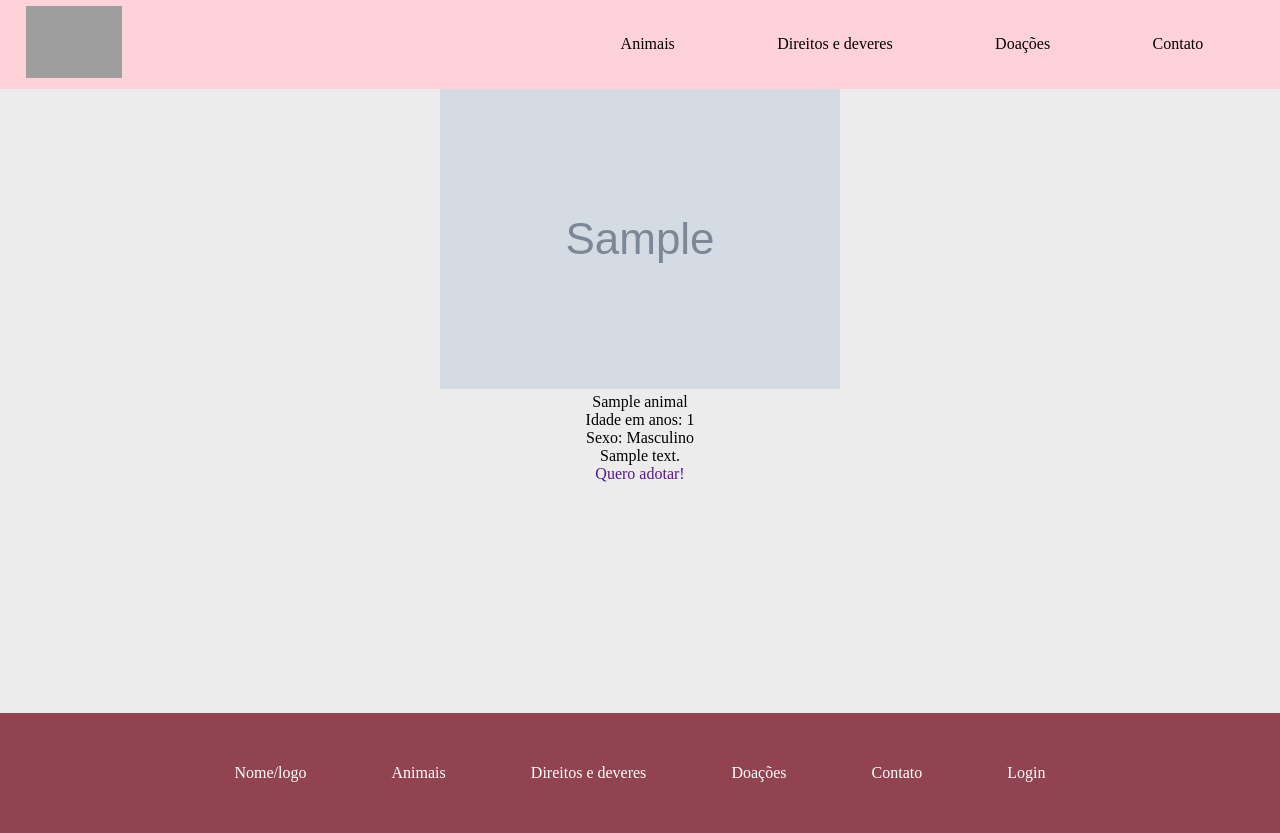
After one commit to Bewwwy/TCC, a PHP site: page /pages/informacoes_animal.php?id=1 in a window 1280 px wide. The commit adds this page. Run offline with PHP 8.4, Linux system fonts and the light colour scheme; tables that the repository leaves empty hold one stand-in row (values such as "Sample post"); grey boxes marked "Sample" are stand-in pictures; grey boxes are pictures that could not be loaded.

Commit message:
pg animais e informações dos animais

```diff
--- a/site/index.html
+++ b/site/index.html
@@ -15,7 +15,7 @@
     <nav>
         <a href="./index.html"><img class="logo" src="images/logo.svg" alt="logo"></a>
         <ul class="nav_links">
-            <li><a href="pages/animais.html">Animais</a></li>
+            <li><a href="pages/animais.php">Animais</a></li>
             <li><a href="pages/direitos_deveres.html">Direitos e deveres</a></li>
             <li><a href="pages/doacao.html">Doações</a></li>
             <li><a href="pages/form.php">Contato</a></li>
--- a/site/pages/CRUDanimais.php
+++ b/site/pages/CRUDanimais.php
@@ -30,7 +30,7 @@ require_once '../banco/conexao.php';
         </thead>
         <tbody>
         <?php
-                $query = "SELECT * FROM tb_animal    ORDER BY ID_pet;";
+                $query = "SELECT * FROM tb_animal ORDER BY ID_pet;";
 
                 $stmt = $pdo->prepare($query);
                 $stmt->execute();
--- a/site/pages/direitos_deveres.html
+++ b/site/pages/direitos_deveres.html
@@ -15,7 +15,7 @@
     <nav>
         <a href="../index.html"><img class="logo" src="../images/logo.svg" alt="logo"></a>
         <ul class="nav_links">
-            <li><a href="../pages/animais.html">Animais</a></li>
+            <li><a href="../pages/animais.php">Animais</a></li>
             <li><a href="./direitos_deveres.html">Direitos e deveres</a></li>
             <li><a href="./doacao.html">Doações</a></li>
             <li><a href="../pages/form.php">Contato</a></li>
--- a/site/pages/doacao.html
+++ b/site/pages/doacao.html
@@ -15,7 +15,7 @@
     <nav>
         <a href="../index.html"><img class="logo" src="../images/logo.svg" alt="logo"></a>
         <ul class="nav_links">
-            <li><a href="../pages/animais.html">Animais</a></li>
+            <li><a href="../pages/animais.php">Animais</a></li>
             <li><a href="./direitos_deveres.html">Direitos e deveres</a></li>
             <li><a href="./doacao.html">Doações</a></li>
             <li><a href="../pages/form.php">Contato</a></li>
--- a/site/pages/form.php
+++ b/site/pages/form.php
@@ -13,7 +13,7 @@
     <nav>
         <a href="../index.html"><img class="logo" src="../images/logo.svg" alt="logo"></a>
         <ul class="nav_links">
-            <li><a href="../pages/animais.html">Animais</a></li>
+            <li><a href="../pages/animais.php">Animais</a></li>
             <li><a href="../pages/direitos_deveres.html">Direitos e deveres</a></li>
             <li><a href="../pages/doacao.html">Doações</a></li>
             <li><a href="../form.php">Contato</a></li>
--- /dev/null
+++ b/site/pages/informacoes_animal.php
@@ -0,0 +1,65 @@
+<?php
+require_once '../banco/config_session.php';
+require_once '../banco/conexao.php';
+
+$id = $_GET['id'];
+?>
+
+<!DOCTYPE html>
+<html lang="pt-BR">
+<head>
+    <meta charset="UTF-8">
+    <meta name="viewport" content="width=device-width, initial-scale=1.0">
+    <link rel="stylesheet" href="../css/all.css">
+    <link rel="stylesheet" href="../css/nav.css">
+    <link rel="stylesheet" href="../css/footer.css">
+    <title>Informações do animal</title>
+</head>
+<body>
+    <nav>
+        <a href="../index.html"><img class="logo" src="../images/logo.svg" alt="logo"></a>
+        <ul class="nav_links">
+            <li><a href="./animais.php">Animais</a></li>
+            <li><a href="./direitos_deveres.html">Direitos e deveres</a></li>
+            <li><a href="../pages/doacao.html">Doações</a></li>
+            <li><a href="../pages/form.php">Contato</a></li>
+        </ul>
+    </nav>
+    <main class="content">
+
+    <?php
+
+        $query = "SELECT * FROM tb_animal WHERE ID_pet= :id;";
+
+        $stmt = $pdo->prepare($query);
+        $stmt->bindParam(":id", $id);
+        $stmt->execute();
+
+        $result = $stmt->fetchAll();
+
+        foreach($result as $row) {
+
+            echo "<figure><img src='../uploads/". $row['foto']. "' alt='gatos'></figure>";
+            echo "<h2>". $row['nome_pet']. "</h2>";
+            echo "<p>Idade em anos: ". $row['idade']. "</p>";
+            echo "<p>Sexo: ". $row['sexo']. "</p>";
+            echo "<p>". $row['descr']. "</p>";
+            echo "<a href=''>Quero adotar!</a>";
+        }
+
+    ?>
+
+    </main>
+
+    <footer>
+        <ul class="footer_links">
+            <li><a href="">Nome/logo</a></li>
+            <li><a href="">Animais</a></li>
+            <li><a href="">Direitos e deveres</a></li>
+            <li><a href="">Doações</a></li>
+            <li><a href="">Contato</a></li>
+            <li><a href="./login.php">Login</a></li>
+        </ul>
+    </footer>
+</body>
+</html>
```
Also changed, not shown: site/css/animais.css (+6 -3 lines), site/pages/animais.php (renamed from site/pages/animais.html, +31 -1 lines), site/uploads/66ad493f380f01.96863743.png (added).
